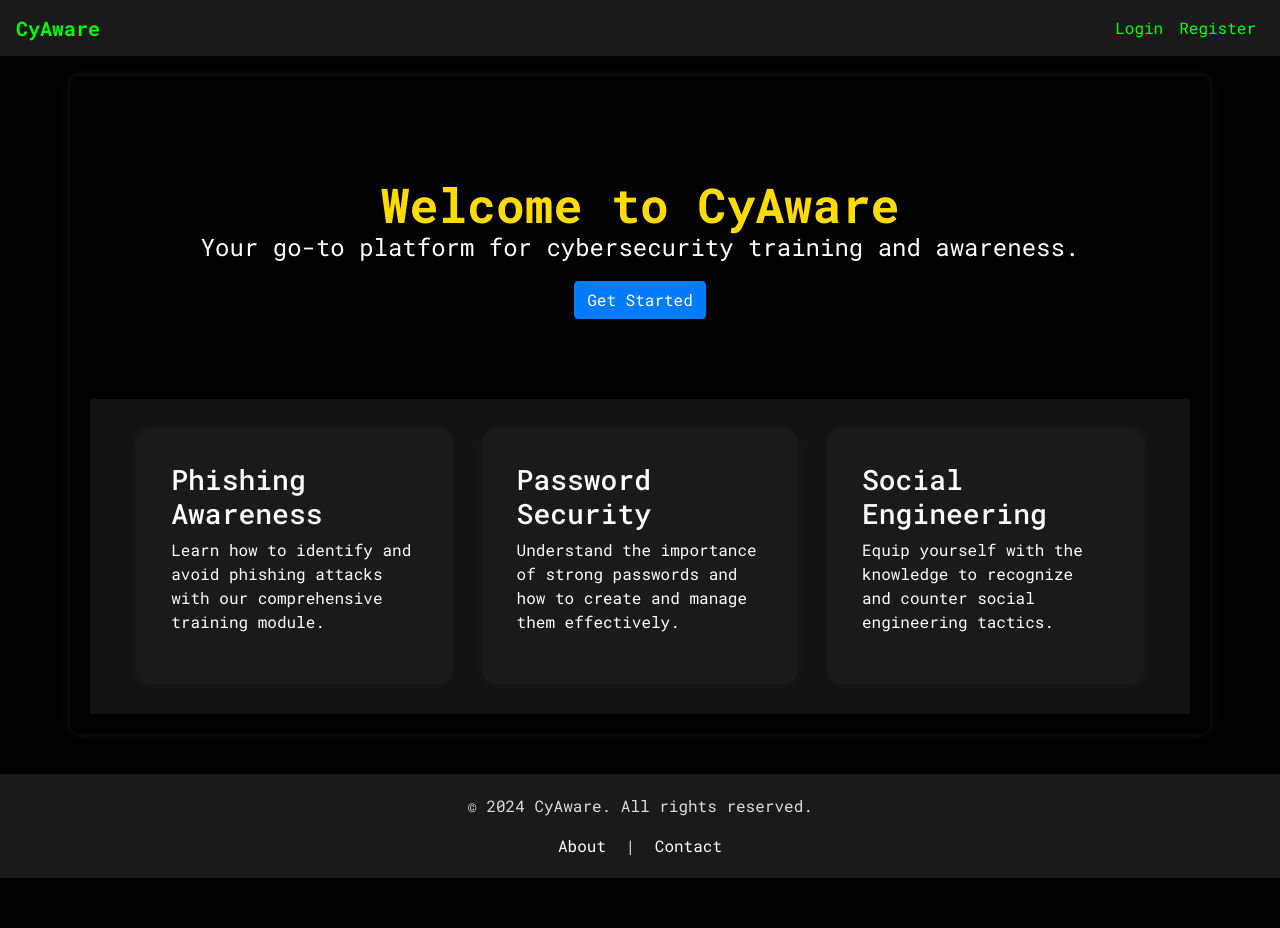
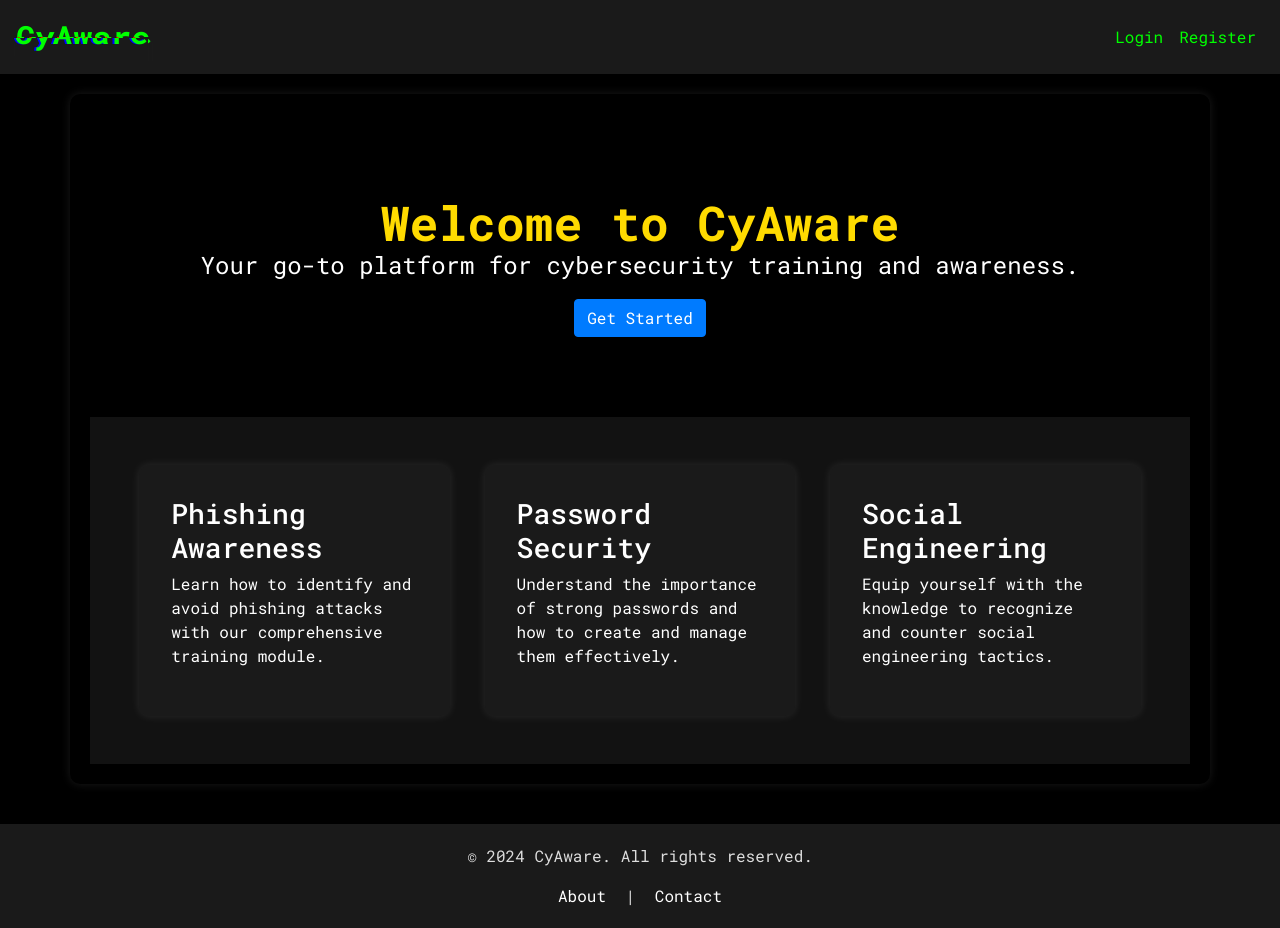
Before and after one commit to drent-z/cyaware, a Flask app: page / in a window 1280 px wide. Before the commit the page ends 878 px from the top, so only its background shows below. Run offline with Flask 3, Linux system fonts and the light colour scheme; some libraries are stand-ins or nearby versions.

Commit message:
added cool effects

```diff
--- a/app/static/styles.css
+++ b/app/static/styles.css
@@ -57,15 +57,18 @@ header {
 
 .features {
     display: flex;
+    flex-wrap: wrap;
     justify-content: space-around;
     padding: 2rem;
     background-color: #121212;
 }
 
 .feature-box {
-    width: 30%;
+    width: 100%;
+    max-width: 30%;
     background-color: #1a1a1a;
     padding: 2rem;
+    margin: 1rem;
     border-radius: 10px;
     box-shadow: 0 0 10px rgba(255, 255, 255, 0.1);
 }
@@ -108,3 +111,159 @@ footer {
     opacity: 0;
     transition: opacity 0.5s linear;
 }
+
+.glitch {
+    position: relative;
+    color: var(--nav-link-color);
+    font-size: 2rem;
+    font-weight: bold;
+    display: inline-block;
+}
+
+.glitch::before,
+.glitch::after {
+    content: attr(data-text);
+    position: absolute;
+    top: 0;
+    left: 0;
+    width: 100%;
+    height: 100%;
+    background-color: var(--navbar-bg);
+    overflow: hidden;
+    clip: rect(0, 900px, 0, 0);
+}
+
+.glitch::before {
+    left: 2px;
+    text-shadow: -2px 0 red;
+    animation: glitch-skew 2.5s infinite linear alternate-reverse;
+}
+
+.glitch::after {
+    left: -2px;
+    text-shadow: -2px 0 blue;
+    animation: glitch-skew 3.5s infinite linear alternate-reverse;
+}
+
+@keyframes glitch-skew {
+    0% {
+        clip: rect(44px, 9999px, 56px, 0);
+        transform: skew(0.3deg);
+    }
+    5% {
+        clip: rect(30px, 9999px, 40px, 0);
+        transform: skew(0.3deg);
+    }
+    10% {
+        clip: rect(25px, 9999px, 66px, 0);
+        transform: skew(0.3deg);
+    }
+    15% {
+        clip: rect(15px, 9999px, 46px, 0);
+        transform: skew(0.3deg);
+    }
+    20% {
+        clip: rect(44px, 9999px, 56px, 0);
+        transform: skew(0.3deg);
+    }
+    25% {
+        clip: rect(10px, 9999px, 70px, 0);
+        transform: skew(0.3deg);
+    }
+    30% {
+        clip: rect(50px, 9999px, 70px, 0);
+        transform: skew(0.3deg);
+    }
+    35% {
+        clip: rect(25px, 9999px, 56px, 0);
+        transform: skew(0.3deg);
+    }
+    40% {
+        clip: rect(44px, 9999px, 36px, 0);
+        transform: skew(0.3deg);
+    }
+    45% {
+        clip: rect(10px, 9999px, 70px, 0);
+        transform: skew(0.3deg);
+    }
+    50% {
+        clip: rect(10px, 9999px, 56px, 0);
+        transform: skew(0.3deg);
+    }
+    55% {
+        clip: rect(20px, 9999px, 50px, 0);
+        transform: skew(0.3deg);
+    }
+    60% {
+        clip: rect(10px, 9999px, 70px, 0);
+        transform: skew(0.3deg);
+    }
+    65% {
+        clip: rect(50px, 9999px, 70px, 0);
+        transform: skew(0.3deg);
+    }
+    70% {
+        clip: rect(44px, 9999px, 56px, 0);
+        transform: skew(0.3deg);
+    }
+    75% {
+        clip: rect(25px, 9999px, 56px, 0);
+        transform: skew(0.3deg);
+    }
+    80% {
+        clip: rect(10px, 9999px, 70px, 0);
+        transform: skew(0.3deg);
+    }
+    85% {
+        clip: rect(44px, 9999px, 56px, 0);
+        transform: skew(0.3deg);
+    }
+    90% {
+        clip: rect(25px, 9999px, 66px, 0);
+        transform: skew(0.3deg);
+    }
+    95% {
+        clip: rect(30px, 9999px, 40px, 0);
+        transform: skew(0.3deg);
+    }
+    100% {
+        clip: rect(44px, 9999px, 56px, 0);
+        transform: skew(0.3deg);
+    }
+}
+
+/* Mobile Styles */
+@media (max-width: 768px) {
+    .hero {
+        padding: 2rem 1rem;
+    }
+
+    .hero h1 {
+        font-size: 2rem;
+    }
+
+    .hero p {
+        font-size: 1rem;
+    }
+
+    .features {
+        flex-direction: column;
+    }
+
+    .feature-box {
+        width: 100%;
+        margin: 0.5rem 0;
+    }
+
+    .navbar {
+        padding: 0.5rem 1rem;
+    }
+
+    .container {
+        padding: 10px;
+    }
+
+    footer {
+        padding: 1rem 0;
+    }
+}
```
Also changed, not shown: 2 other files.
